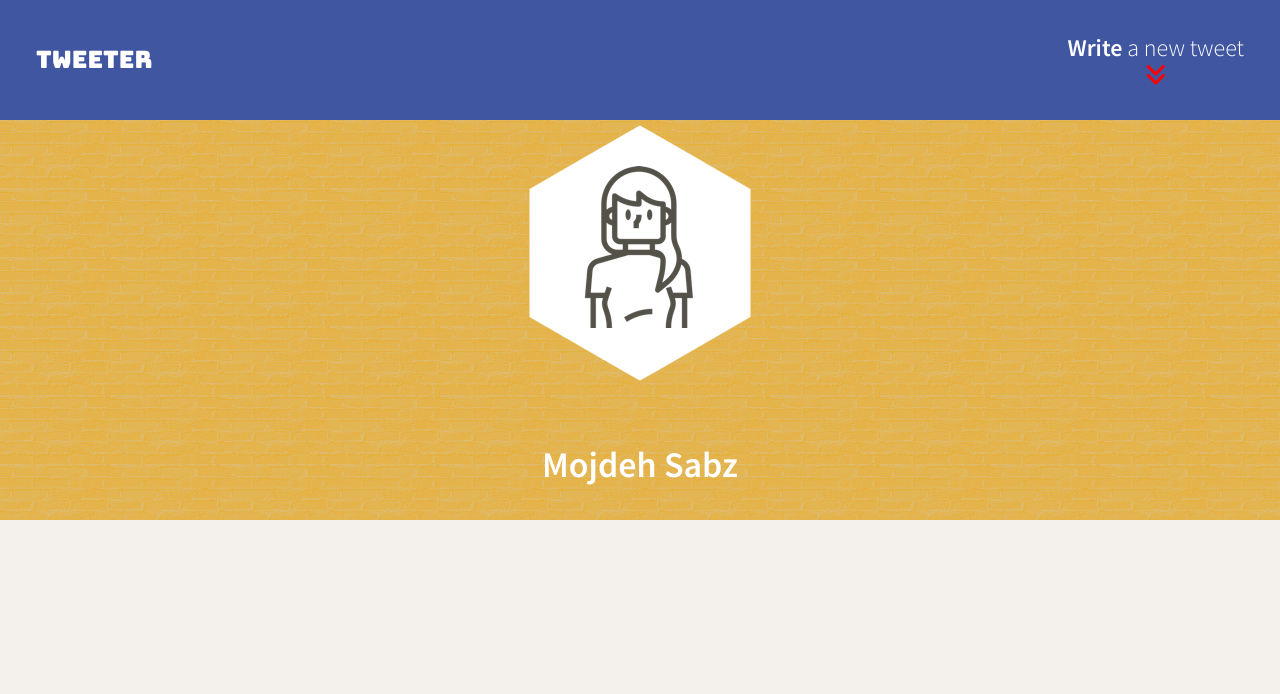
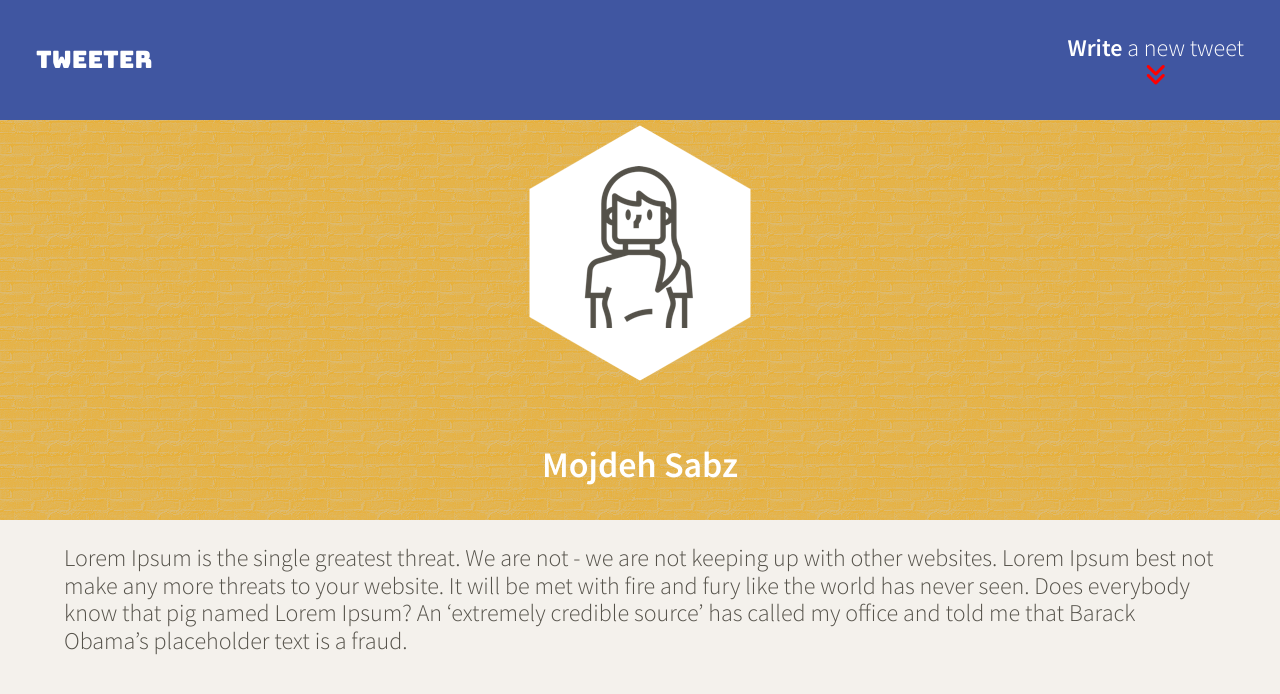
Before and after one commit to Mojdehh/tweeter, a website: page public/index.html in a window 1280 px wide. Drawn offline with nearby package versions, Linux system fonts and the light colour scheme.

Commit message:
setup the main container

```diff
--- a/public/index.html
+++ b/public/index.html
@@ -56,6 +56,10 @@
   </header>
 
     <!-- Page-specific (main) content here -->
-    <main class="container"></main>
+    <main class="container">
+      <p>
+        Lorem Ipsum is the single greatest threat. We are not - we are not keeping up with other websites. Lorem Ipsum best not make any more threats to your website. It will be met with fire and fury like the world has never seen. Does everybody know that pig named Lorem Ipsum? An ‘extremely credible source’ has called my office and told me that Barack Obama’s placeholder text is a fraud.
+      </p>
+    </main>
   </body>
 </html>
--- a/public/styles/layout.css
+++ b/public/styles/layout.css
@@ -18,12 +18,15 @@ body {
   color: #545149;
   background-color: #f4f1ec;
   font-size: 24px;
+  font-family: 'Source Sans Pro', sans-serif;
 }
 
 /*
  * Additional CSS can be defined below or in other CSS files, as per instructions
  */
 
- body {
-  font-family: 'Source Sans Pro', sans-serif;
- }
+
+.container {
+  width: 90%;
+  margin: auto;
+}
```
